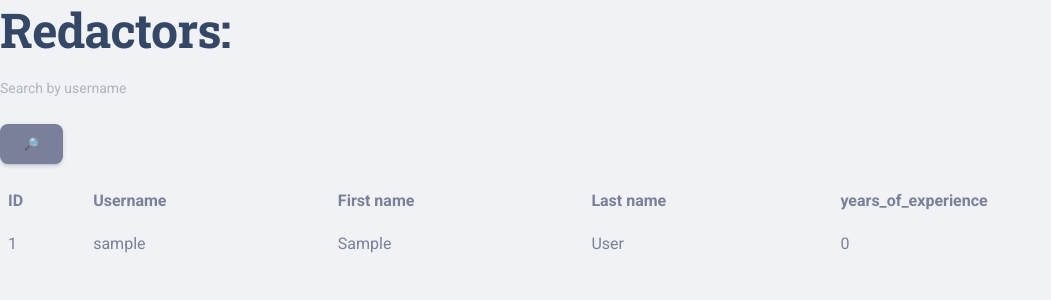
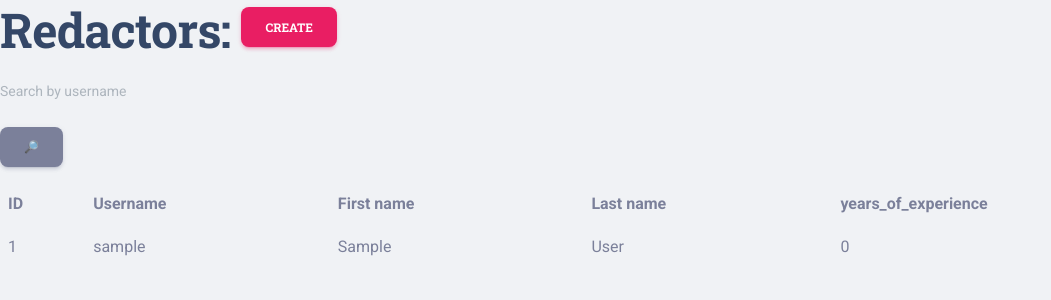
Before and after one commit to RomanNest/newspaper-agency, a Django app: page /redactors/ in a window 1280 px wide. Shown: the top 300 px of the page, without its empty margins (0-1051 px from the left). Run offline with Django 5.2, Linux system fonts and the light colour scheme; the visitor is signed in with stand-in values (Sample User, id 1); data comes from the database, SQL or seed files in the repository; some libraries are stand-ins or nearby versions.

Commit message:
added block 'create' in redactor_list.html

```diff
--- a/templates/agency/redactor_list.html
+++ b/templates/agency/redactor_list.html
@@ -2,7 +2,12 @@
 {% load crispy_forms_filters %}
 
 {% block content %}
-	<h1>Redactors:</h1>
+	<h1>
+		Redactors:
+		<a href="{% url 'agency:redactor_create' %}" class="btn btn-primary link-to-page">
+        Create
+      </a>
+	</h1>
 
 	<form method="get" action="" class="form-inline">
 		{{ search_form|crispy }}
```
